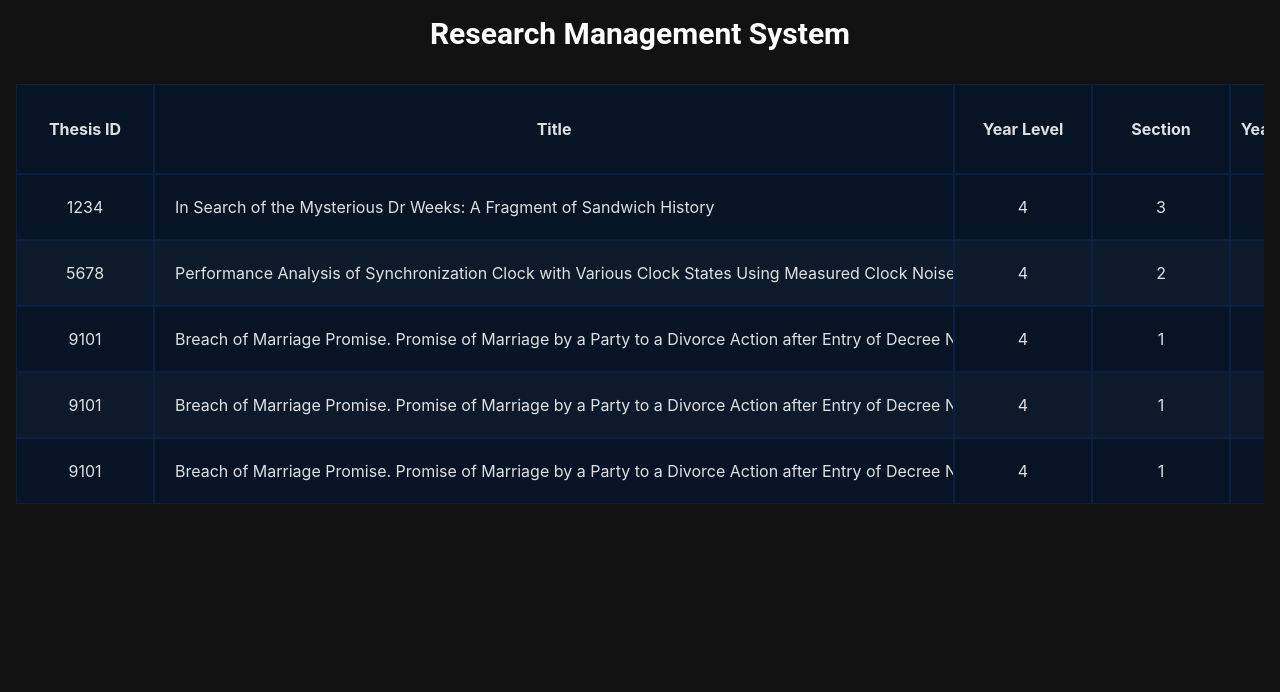
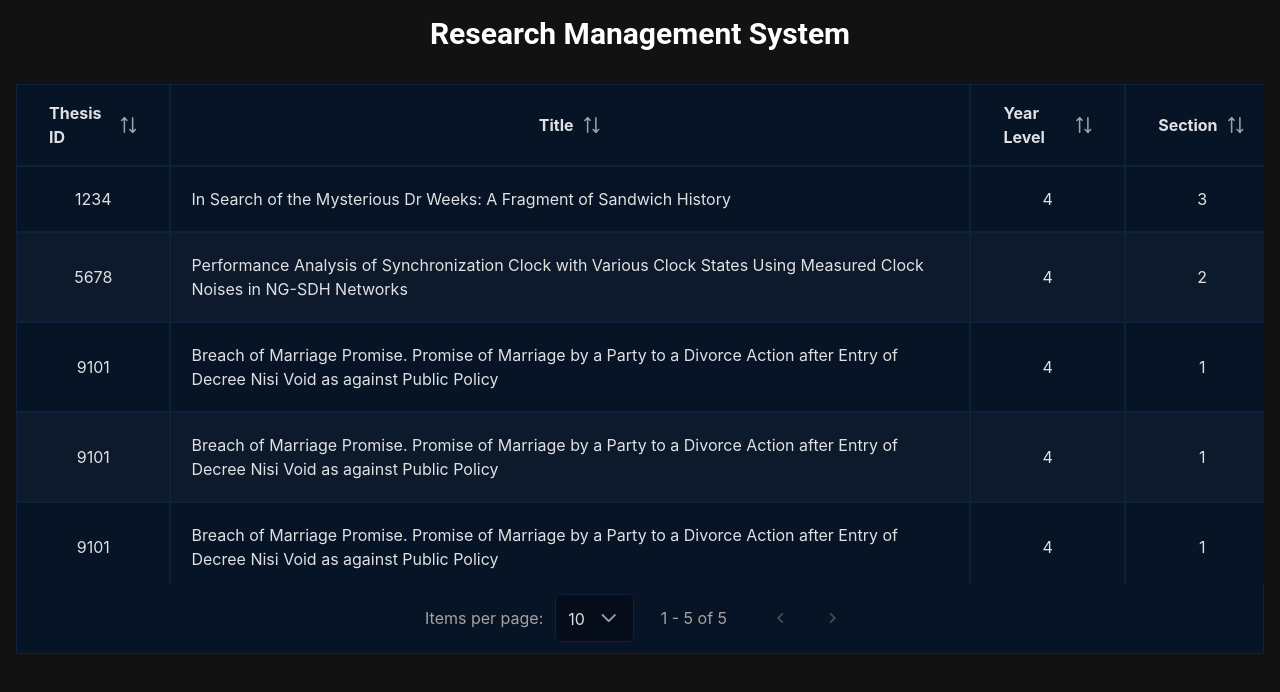
Before and after one commit to geronimium-gr/research-system, a React (Create React App) app in the folder client/: page / in a window 1280 px wide. Shown: the top 692 px of the page. Built offline with nearby package versions, Linux system fonts and the light colour scheme.

Commit message:
Update ThesisList.jsx

```diff
--- a/client/src/components/home/ThesisList.jsx
+++ b/client/src/components/home/ThesisList.jsx
@@ -2,9 +2,49 @@ import React, { useState, useEffect } from "react";
 import { DataTable } from "primereact/datatable";
 import thesisData from "../data/sample-data";
 import { Column } from "primereact/column";
+import { Dropdown } from "primereact/dropdown";
 
 const ThesisList = () => {
   const [thesis, setThesis] = useState([]);
+
+  const [first, setFirst] = useState(0);
+  const [rows, setRows] = useState(10);
+
+  const customPage = (event) => {
+    setFirst(event.first);
+    setRows(event.rows);
+  };
+
+  const pageTemplate = {
+    layout: "RowsPerPageDropdown CurrentPageReport PrevPageLink NextPageLink",
+    RowsPerPageDropdown: (options) => {
+      const dropdownOptions = [
+        { label: 10, value: 10 },
+        { label: 20, value: 20 },
+        { label: 50, value: 50 },
+      ];
+
+      return (
+        <>
+          <span className="mx-1 text-stone-400 select-none">
+            Items per page:{" "}
+          </span>
+          <Dropdown
+            value={options.value}
+            options={dropdownOptions}
+            onChange={options.onChange}
+          />
+        </>
+      );
+    },
+    CurrentPageReport: (options) => {
+      return (
+        <span className="text-stone-400 select-none text-center w-[120px]">
+          {options.first} - {options.last} of {options.totalRecords}
+        </span>
+      );
+    },
+  };
 
   const columns = [
     {
@@ -26,6 +66,12 @@ const ThesisList = () => {
       header: "Section",
       style: "3rem",
       justifyContent: "center",
+    },
+    {
+      field: "course",
+      header: "Course",
+      style: "20rem",
+      justifyContent: "left",
     },
     {
       field: "yearPublished",
@@ -94,9 +140,14 @@ const ThesisList = () => {
         key={col.field}
         field={col.field}
         header={col.header}
-        headerStyle={{ justifyContent: "center", padding: "2rem" }}
-        style={{ minWidth: col.style, justifyContent: col.justifyContent }}
+        headerStyle={{ justifyContent: "center", padding: "1rem 2rem" }}
+        style={{
+          minWidth: col.style,
+          justifyContent: col.justifyContent,
+          whiteSpace: "normal",
+        }}
         resizeable={col.resizeable}
+        sortable
       />
     );
   });
@@ -112,9 +163,14 @@ const ThesisList = () => {
         responsiveLayout="scroll"
         dataKey="thesisId"
         size="large"
-        rows={10}
+        rows={rows}
         showGridlines
         stripedRows
+        paginator
+        paginatorTemplate={pageTemplate}
+        first={first}
+        onPage={customPage}
+        sortMode="single"
       >
         {loopColumns}
       </DataTable>
```
